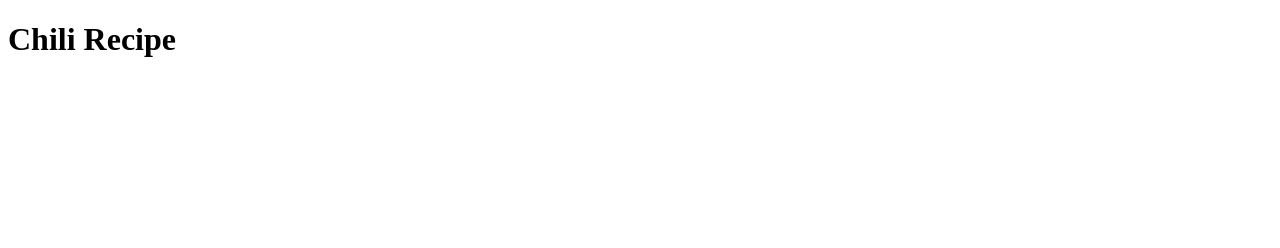
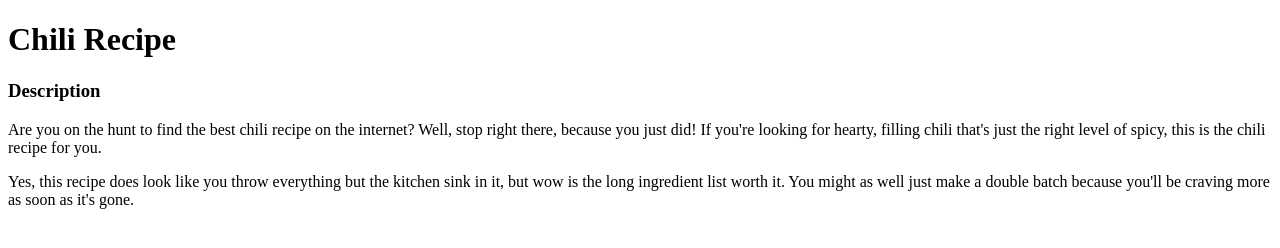
Before and after one commit to Quinn87/odin-recipes, a plain HTML site: page chilirecipe.html in a window 1280 px wide. Drawn offline with Linux system fonts and the light colour scheme.

Commit message:
Added description of chili

```diff
--- a/chilirecipe.html
+++ b/chilirecipe.html
@@ -10,8 +10,20 @@
 
 <body>
     <h1>Chili Recipe</h1>
+
     <a href="https://www.allrecipes.com/thmb/xgCL4ioL39No5p4Hj5pOhkHbPfk=/750x0/filters:no_upscale():max_bytes(150000):strip_icc():format(webp)/233613-Best-Damn-Chili-mfs-242-cfa576b4c24c446da657bf4835427122.jpg"
         alt="chili"></a>
+
+    <h3>Description</h3>
+
+    <p>Are you on the hunt to find the best chili recipe on the internet? Well, stop right there, because you just did!
+        If you're looking for hearty, filling chili that's just the right level of spicy, this is the chili recipe for
+        you. </p>
+
+    <p>Yes, this recipe does look like you throw everything but the kitchen sink in it, but wow is the long ingredient
+        list worth it. You might as well just make a double batch because you'll be craving more as soon as it's gone.
+    </p>
+
 
 </body>
 
```
